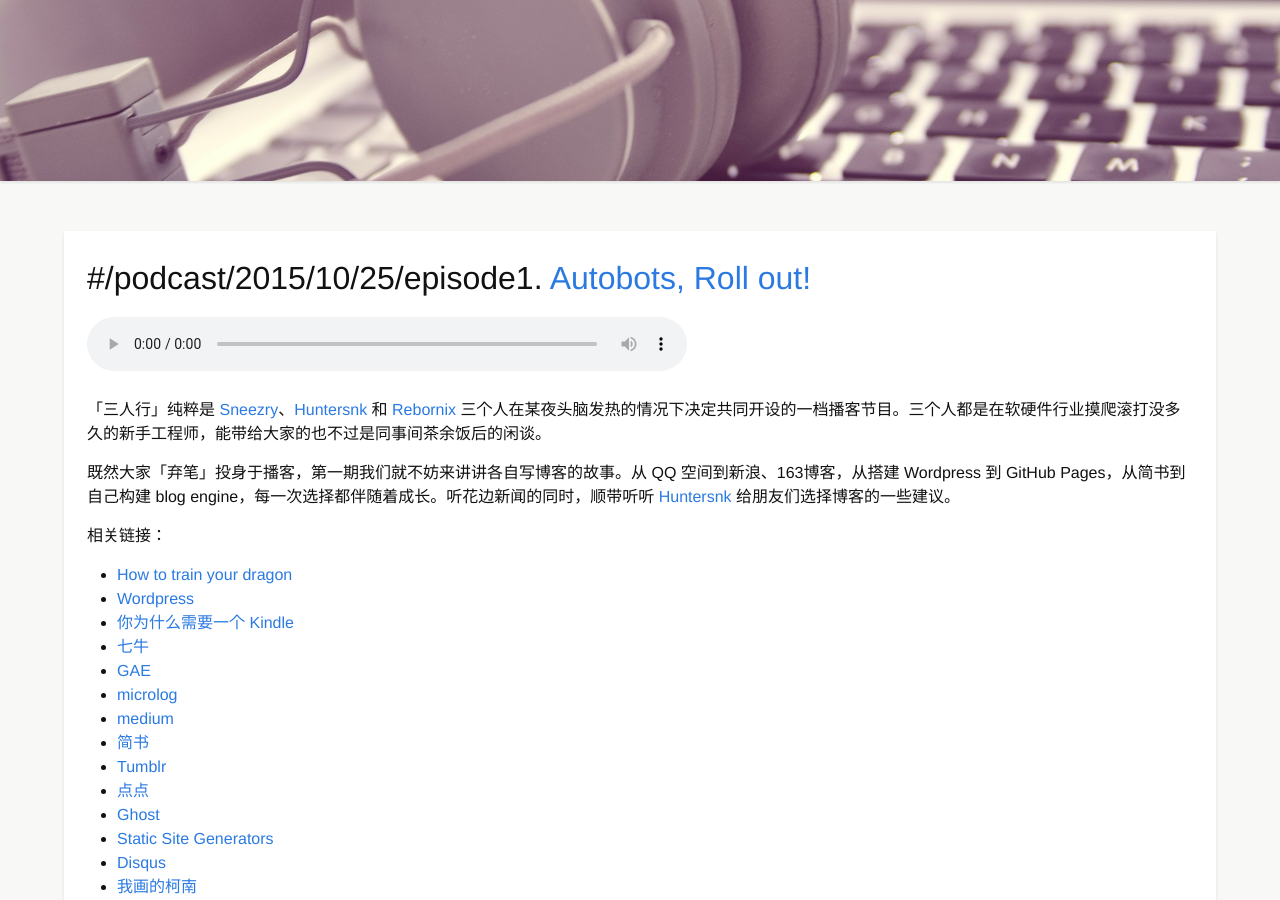
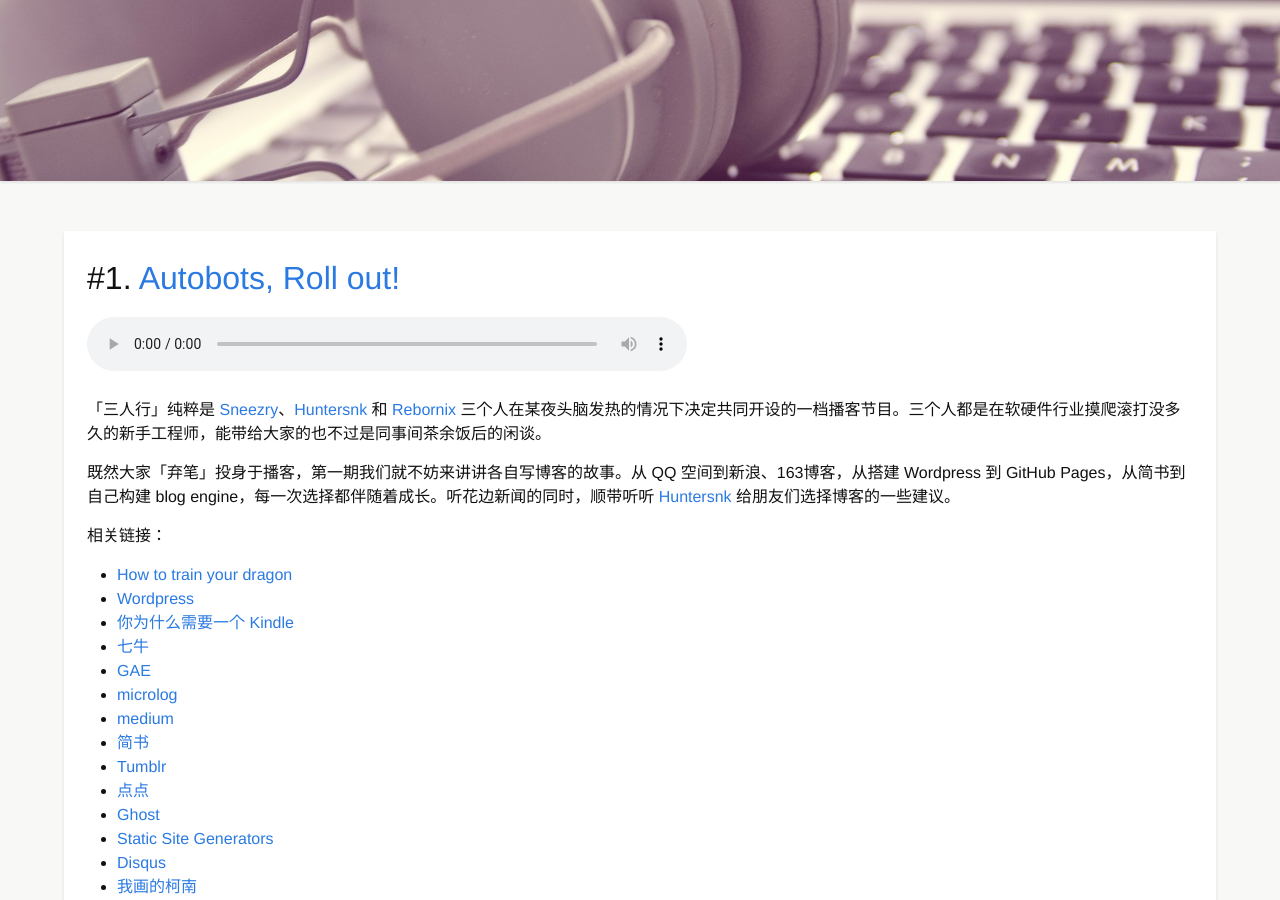
Before and after one commit to threecast/threecast.github.io, a Jekyll site: the page built from index.html, in a window 1280 px wide and 900 px high, scrolled down 324 px. Built offline with Jekyll 4.4.1, drawn with Linux system fonts in a browser that asks for light colours.

Commit message:
resolve page metadata name conflict

```diff
--- a/_posts/2015-10-25-episode1.markdown
+++ b/_posts/2015-10-25-episode1.markdown
@@ -6,7 +6,7 @@ audiolink: http://7sbn7z.com1.z0.glb.clouddn.com/threecast-3some-01-version2-64.
 categories: podcast
 podcasttype: audio/mpeg
 podcastlength: "79:16"
-id: 1
+episodeid: 1
 ---
 「三人行」纯粹是 [Sneezry](https://sneezry.com)、[Huntersnk](https://huntersnk.com) 和 [Rebornix](https://rebornix.com) 三个人在某夜头脑发热的情况下决定共同开设的一档播客节目。三个人都是在软硬件行业摸爬滚打没多久的新手工程师，能带给大家的也不过是同事间茶余饭后的闲谈。
 
--- a/index.html
+++ b/index.html
@@ -8,7 +8,7 @@ layout: default
     {% assign post = site.posts.first %}
     {% assign content = post.content %}
     {% if post.title %}
-    #{{ post.id }}.  <a href="{{ root_url }}{{ post.url }}">{{ post.title }}</a>
+    #{{ post.episodeid }}.  <a href="{{ root_url }}{{ post.url }}">{{ post.title }}</a>
     {% endif %}
     </h1>
     <audio class="episode-player" controls="">
```
